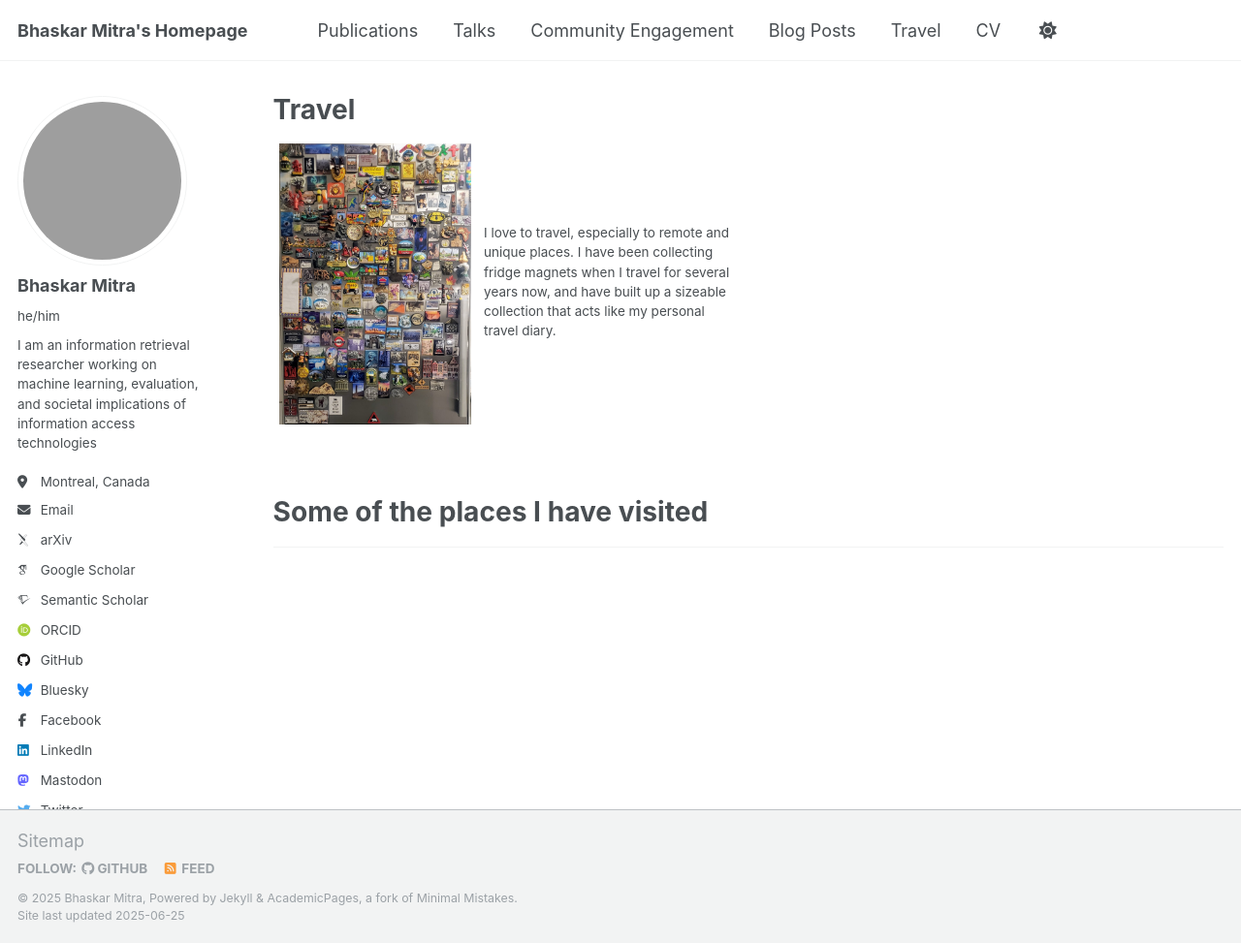
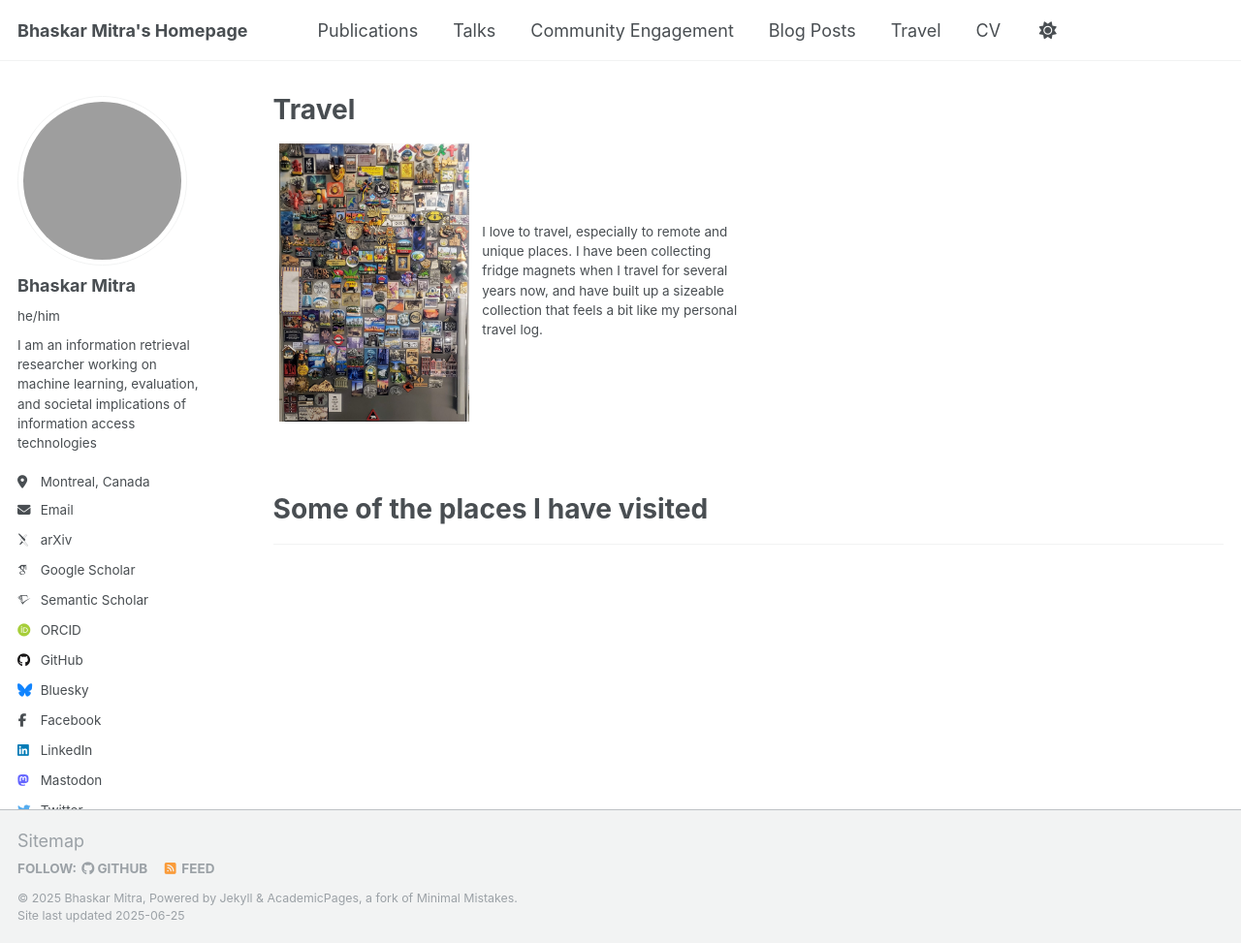
Before and after one commit to bhaskar-mitra/bhaskar-mitra.github.io, a Jekyll site: the page built from _pages/travel.html, in a window 1280 px wide and 973 px high. Shown: the whole window at 97% size. Built offline with Jekyll 4.4.1, drawn with Linux system fonts in a browser that asks for light colours; some web fonts are replaced; grey boxes are pictures that could not be loaded.

Commit message:
Update travel.html

```diff
--- a/_pages/travel.html
+++ b/_pages/travel.html
@@ -16,7 +16,7 @@
     <td style="border:none">
       <p>
         I love to travel, especially to remote and unique places.
-        I have been collecting fridge magnets when I travel for several years now, and have built up a sizeable collection that acts like my personal travel diary.
+        I have been collecting fridge magnets when I travel for several years now, and have built up a sizeable collection that feels a bit like my personal travel log.
       </p>
     </td>
   </tr>
```
